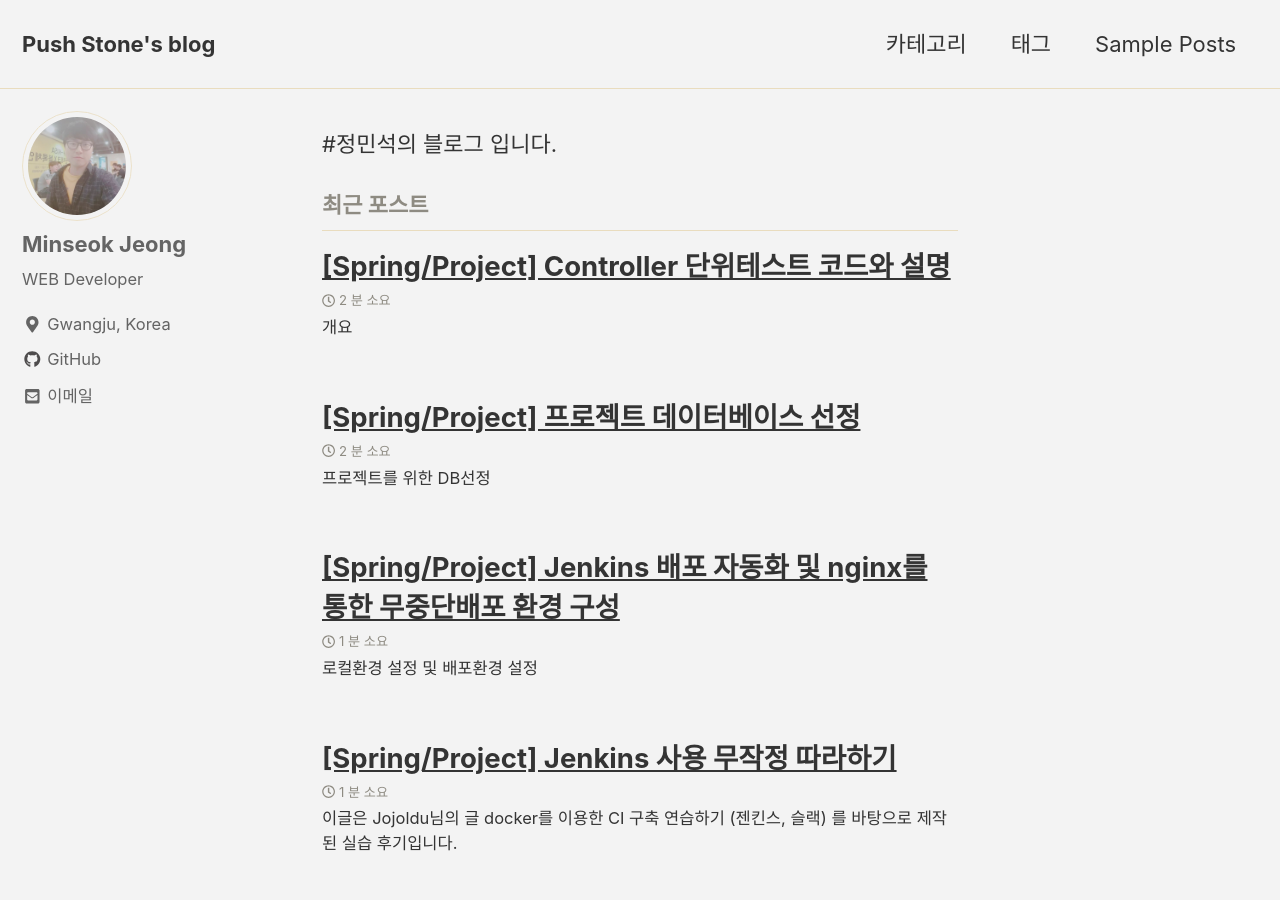
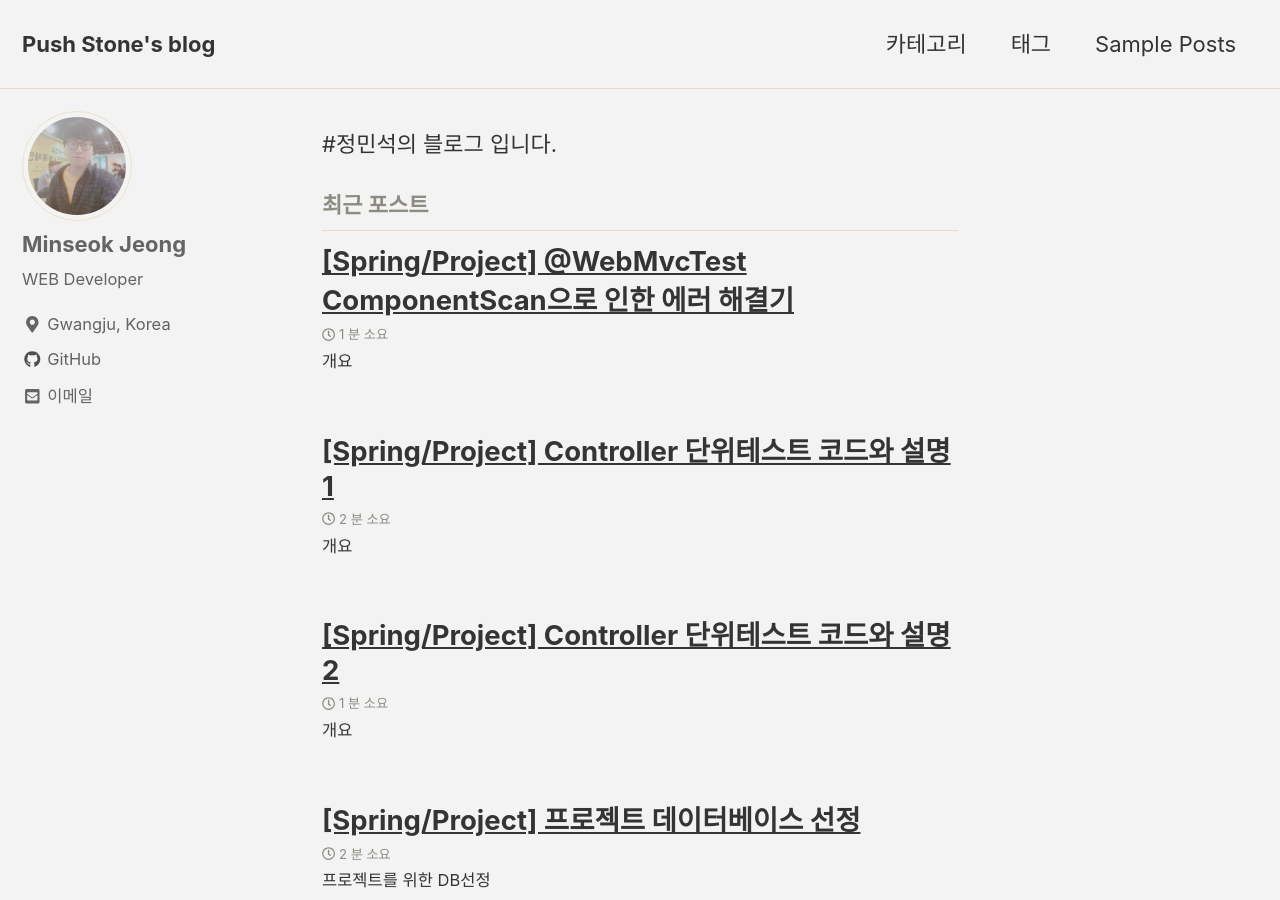
Before and after one commit to rlaehgns5399/blog, a Jekyll site: the page built from index.html, in a window 1280 px wide and 900 px high. Built offline with Jekyll 4.4.1, drawn with Linux system fonts in a browser that asks for light colours; cached includes are drawn as plain includes; the list of posts is cut into pages by our own code; some of the changed lines change nothing that is shown; some of the changed text lies outside the part shown.

Commit message:
WebMvcTest 에러 해결기 등록

````diff
--- /dev/null
+++ b/_posts/2019-04-24-spring-controller-test-second.md
@@ -0,0 +1,159 @@
+---
+title: "[Spring/Project] Controller 단위테스트 코드와 설명 2"
+date: 2019-04-24 02:25:28 -0400
+categories: Java/Spring Project
+---
+
+
+
+# 개요
+
+진행중인 스터디 프로젝트에서 컨트롤러를 수정해야할 필요가 생겼다. 마침 이 프로젝트에서 컨트롤러에 대한 테스트를 작성하지 않고 AceeptanceTest만 가지고 진행했었기 때문에, 컨트롤러 테스트를 먼저 작성하여 TDD로 컨트롤러를 작성하고자 한다.
+
+
+
+> 컨트롤러 테스트의 원론에 대한 설명은 블로그 글 [[Spring/번역] 컨트롤러 테스트 가이드 in Spring Boot](<https://dadadamarine.github.io/java/spring/spring-boot-validation/>) 을 추천드립니다.
+
+
+
+> **요약 : 컨트롤러에 대한 단위테스트는 크게 세 방법으로 나눌 수 있습니다.**
+>
+> 1. Standalone Mode의 MockMVC테스트
+>    - 해당 Controller외에 어떠한 빈도 띄우지 않습니다.
+>
+>
+>
+>
+> 2. WebApplicationContext[^1]와 함께하는 MockMVC테스트
+>    - ControllerAdvice, Filter와 환경 빈들과 함께 테스트합니다.
+>
+>
+>
+> 3. Real Web Server로 진행하는 SpringBootTest (사실상 Integration Test)
+>    - RestTemplate을 이용한 Outside-Server Test를 진행합니다.
+>
+
+
+
+
+
+# 테스트 작성 및 코드설명
+
+이 글에선 Parameter에 Annotation이 있는 메서드를 테스트 하기 위한 2번 방법을 사용합니다.
+
+
+
+### 에러발생
+
+```java
+@RunWith(SpringRunner.class)
+@WebMvcTest(ApiMenuCategoryController.class)
+public class ApiMenuCategoryControllerWithApplicationContextTest {
+    private static Logger log = LoggerFactory.getLogger(ApiMenuCategoryControllerWithApplicationContextTest.class);
+
+    public static final String URI_MENU_CATEGORY = "/api/menuCategory";
+
+    @Autowired
+    private MockMvc mockMvc;
+
+    @MockBean
+    private MenuCategoryService menuCategoryService;
+
+    private JacksonTester<MenuCategoryDTO> jsonMenuCategoryDTO;
+
+    private List<MenuCategory> categories = new ArrayList<>();
+
+    @Before
+    public void setup() {
+        JacksonTester.initFields(this, ObjectMapper::new);
+
+        MenuCategory fstCategory = new MenuCategory(1l, "카테고리1");
+        MenuCategory subCategory = new MenuCategory(2l, "카테고리1의 하위 카테고리");
+        fstCategory.addChild(subCategory);
+        subCategory.setParent(fstCategory);
+        categories.add(fstCategory);
+        categories.add(new MenuCategory(3l, "카테고리2"));
+    }
+
+    @Test
+    public void create_test_not_manager_fail() throws Exception {
+        //when
+        MockHttpServletResponse response = mockMvc.perform(
+                post(URI_MENU_CATEGORY)
+                        .contentType(MediaType.APPLICATION_JSON)
+                        .content(jsonMenuCategoryDTO.write(
+                                new MenuCategoryDTO(0l, "카테고리2의 하위 카테고리", 3l))
+                                .getJson()))
+                .andReturn().getResponse();
+
+        //then
+        assertThat(response.getStatus()).isEqualTo(HttpStatus.BAD_REQUEST.value());
+    }
+}
+```
+
+해당 테스트는 ApiMenuCategoryController에 대한 단위테스트를 목적으로 작성되었다. 하지만 WebMvcTest + Application의 ComponentScan의 영향으로 다른  Controller들을 빈으로 등록하다가 에러가 발생한다.
+
+```java
+Caused by: org.springframework.beans.factory.UnsatisfiedDependencyException: Error creating bean with name 'accountService': Unsatisfied dependency expressed through field 'accountRepository'; nested exception is org.springframework.beans.factory.NoSuchBeanDefinitionException: No qualifying bean of type 'codesquad.domain.AccountRepository' available: expected at least 1 bean which qualifies as autowire candidate. Dependency annotations: {@org.springframework.beans.factory.annotation.Autowired(required=true)}
+
+```
+
+<center>AccountService 안에서 @Autowired로 주입된 AccountRepository때문에 에러가 발생함 </center>
+
+
+
+**@ComponentScan**
+
+Application파일의 어노테이션의 @ComponentScan이 문제가 되는 것을 검색등을 통해 확인하였다.
+
+```java
+@SpringBootApplication
+@EnableJpaAuditing
+@ComponentScan({"codesquad","support"})
+public class BaeminchanApplication {
+
+    @Autowired
+    public static void main(String[] args) {
+        SpringApplication.run(BaeminchanApplication.class, args);
+    }
+}
+```
+
+
+
+**Spring Document**
+
+`@WebMvcTest`어노테이션은 일부의 빈들을 스캔하는데. 이 중 WebMvcConfigurer은 스캔하지만, @Configuration은 포함하지 않는다.
+
+
+
+> To test whether Spring MVC controllers are working as expected, use the `@WebMvcTest` annotation. `@WebMvcTest` auto-configures the Spring MVC infrastructure and limits scanned beans to `@Controller`, `@ControllerAdvice`, `@JsonComponent`, `Converter`, `GenericConverter`, `Filter`, `WebMvcConfigurer`, and `HandlerMethodArgumentResolver`. Regular `@Component` beans are not scanned when using this annotation.
+
+
+
+**문제 해결**
+
+이를 활용하여 Application에 설정한 `@EnableJpaAuditing`, `@ComponentScan`을 다른 config파일로 분리한다.
+
+이렇게 하면 WebMvcTest 중에는 ComponentScan어노테이션이 포함되지 않게 되고, 어플리케이션 동작에는 @Configuration파일을 스캔함으로써 해당 어노테이션인 `@EnableJpaAuditing` ,`@ComponentScan({"codesquad","support"})`을 스캔한다.
+
+
+
+```java
+@Configuration
+@EnableJpaAuditing
+@ComponentScan({"support"})
+public class JpaEnableConfiguration {
+}
+```
+
+
+
+**실행 결과**
+
+테스트가 실패 하였지만, 깨지는 오류는 해결된 것을 볼 수 있다.
+
+![image-20190426154248783](/Users/dadadamarine/Desktop/study/blog/dadadamarine.github.io/_posts/assets/images/image-20190426154248783.png)
+
+###
--- a/_posts/2019-04-24-spring-controller-test.md
+++ b/_posts/2019-04-24-spring-controller-test.md
@@ -1,5 +1,5 @@
 ---
-title: "[Spring/Project] Controller 단위테스트 코드와 설명"
+title: "[Spring/Project] Controller 단위테스트 코드와 설명 1"
 date: 2019-04-24 02:25:28 -0400
 categories: Java/Spring Project
 ---
--- /dev/null
+++ b/_posts/2019-04-24-spring-web-mvc-test-error.md
@@ -0,0 +1,159 @@
+---
+title: "[Spring/Project] @WebMvcTest ComponentScan으로 인한 에러 해결기"
+date: 2019-04-24 02:25:28 -0400
+categories: Java/Spring Project
+---
+
+
+
+# 개요
+
+전의 글에서 2번에 해당하는 @WebMvcTest를 이용한 테스트 작성중에 에러가 발생하였다.
+
+
+
+> **요약 : 컨트롤러에 대한 단위테스트는 크게 세 방법으로 나눌 수 있습니다.**
+>
+> 1. Standalone Mode의 MockMVC테스트
+>    - 해당 Controller외에 어떠한 빈도 띄우지 않습니다.
+>
+>
+>
+>
+> 2. WebApplicationContext[^1]와 함께하는 MockMVC테스트
+>    - ControllerAdvice, Filter와 환경 빈들과 함께 테스트합니다.
+>
+>
+>
+> 3. Real Web Server로 진행하는 SpringBootTest (사실상 Integration Test)
+>    - RestTemplate을 이용한 Outside-Server Test를 진행합니다.
+>
+
+
+
+아래와 같은 에러가 발생하였고 이 에러가 발생한 원인과 해결방법의 과정을 공유하고자 한다.
+
+```java
+Caused by: org.springframework.beans.factory.UnsatisfiedDependencyException: Error creating bean with name 'accountService': Unsatisfied dependency expressed through field 'accountRepository'; nested exception is org.springframework.beans.factory.NoSuchBeanDefinitionException: No qualifying bean of type 'codesquad.domain.AccountRepository' available: expected at least 1 bean which qualifies as autowire candidate. Dependency annotations: {@org.springframework.beans.factory.annotation.Autowired(required=true)}
+```
+
+
+
+### 테스트 코드
+
+```java
+@RunWith(SpringRunner.class)
+@WebMvcTest(ApiMenuCategoryController.class)
+public class ApiMenuCategoryControllerWithApplicationContextTest {
+    private static Logger log = LoggerFactory.getLogger(ApiMenuCategoryControllerWithApplicationContextTest.class);
+
+    public static final String URI_MENU_CATEGORY = "/api/menuCategory";
+
+    @Autowired
+    private MockMvc mockMvc;
+
+    @MockBean
+    private MenuCategoryService menuCategoryService;
+
+    private JacksonTester<MenuCategoryDTO> jsonMenuCategoryDTO;
+
+    private List<MenuCategory> categories = new ArrayList<>();
+
+    @Before
+    public void setup() {
+        JacksonTester.initFields(this, ObjectMapper::new);
+
+        MenuCategory fstCategory = new MenuCategory(1l, "카테고리1");
+        MenuCategory subCategory = new MenuCategory(2l, "카테고리1의 하위 카테고리");
+        fstCategory.addChild(subCategory);
+        subCategory.setParent(fstCategory);
+        categories.add(fstCategory);
+        categories.add(new MenuCategory(3l, "카테고리2"));
+    }
+
+    @Test
+    public void create_test_not_manager_fail() throws Exception {
+        //when
+        MockHttpServletResponse response = mockMvc.perform(
+                post(URI_MENU_CATEGORY)
+                        .contentType(MediaType.APPLICATION_JSON)
+                        .content(jsonMenuCategoryDTO.write(
+                                new MenuCategoryDTO(0l, "카테고리2의 하위 카테고리", 3l))
+                                .getJson()))
+                .andReturn().getResponse();
+
+        //then
+        assertThat(response.getStatus()).isEqualTo(HttpStatus.BAD_REQUEST.value());
+    }
+}
+```
+
+해당 테스트는 ApiMenuCategoryController에 대한 단위테스트를 목적으로 작성되었다. 하지만 WebMvcTest + Application의 ComponentScan의 영향으로 다른  Controller들을 빈으로 등록하다가 에러가 발생한다.
+
+```java
+Caused by: org.springframework.beans.factory.UnsatisfiedDependencyException: Error creating bean with name 'accountService': Unsatisfied dependency expressed through field 'accountRepository'; nested exception is org.springframework.beans.factory.NoSuchBeanDefinitionException: No qualifying bean of type 'codesquad.domain.AccountRepository' available: expected at least 1 bean which qualifies as autowire candidate. Dependency annotations: {@org.springframework.beans.factory.annotation.Autowired(required=true)}
+
+```
+
+<center>AccountService 안에서 @Autowired로 주입된 AccountRepository때문에 에러가 발생함 </center>
+
+
+
+**@ComponentScan**
+
+Application파일의 어노테이션의 @ComponentScan이 문제가 되는 것을 검색등을 통해 확인하였다.
+
+```java
+@SpringBootApplication
+@EnableJpaAuditing
+@ComponentScan({"codesquad","support"})
+public class BaeminchanApplication {
+
+    @Autowired
+    public static void main(String[] args) {
+        SpringApplication.run(BaeminchanApplication.class, args);
+    }
+}
+```
+
+참조
+
+1. <https://stackoverflow.com/questions/47054716/componentscan-in-application-class-breaks-webmvctest-and-springboottest>
+
+
+
+**Spring Document**
+
+`@WebMvcTest`어노테이션은 일부의 빈들을 스캔하는데. 이 중 WebMvcConfigurer은 스캔하지만, @Configuration은 포함하지 않는다.
+
+
+
+> To test whether Spring MVC controllers are working as expected, use the `@WebMvcTest` annotation. `@WebMvcTest` auto-configures the Spring MVC infrastructure and limits scanned beans to `@Controller`, `@ControllerAdvice`, `@JsonComponent`, `Converter`, `GenericConverter`, `Filter`, `WebMvcConfigurer`, and `HandlerMethodArgumentResolver`. Regular `@Component` beans are not scanned when using this annotation.
+
+
+
+**문제 해결**
+
+이를 활용하여 Application에 설정한 `@EnableJpaAuditing`, `@ComponentScan`을 다른 config파일로 분리한다.
+
+이렇게 하면 WebMvcTest 중에는 ComponentScan어노테이션이 포함되지 않게 되고, 어플리케이션 동작에는 @Configuration파일을 스캔함으로써 해당 어노테이션인 `@EnableJpaAuditing` ,`@ComponentScan({"codesquad","support"})`을 스캔한다.
+
+
+
+```java
+@Configuration
+@EnableJpaAuditing
+@ComponentScan({"support"})
+public class JpaEnableConfiguration {
+}
+```
+
+
+
+**실행 결과**
+
+테스트가 실패 하였지만, 깨지는 오류는 해결된 것을 볼 수 있다.
+
+![image-20190426154248783](/Users/dadadamarine/Desktop/study/blog/dadadamarine.github.io/_posts/assets/images/image-20190426154248783.png)
+
+###
````
Also changed, not shown: _posts/assets/images/image-20190426154248783.png (added).
